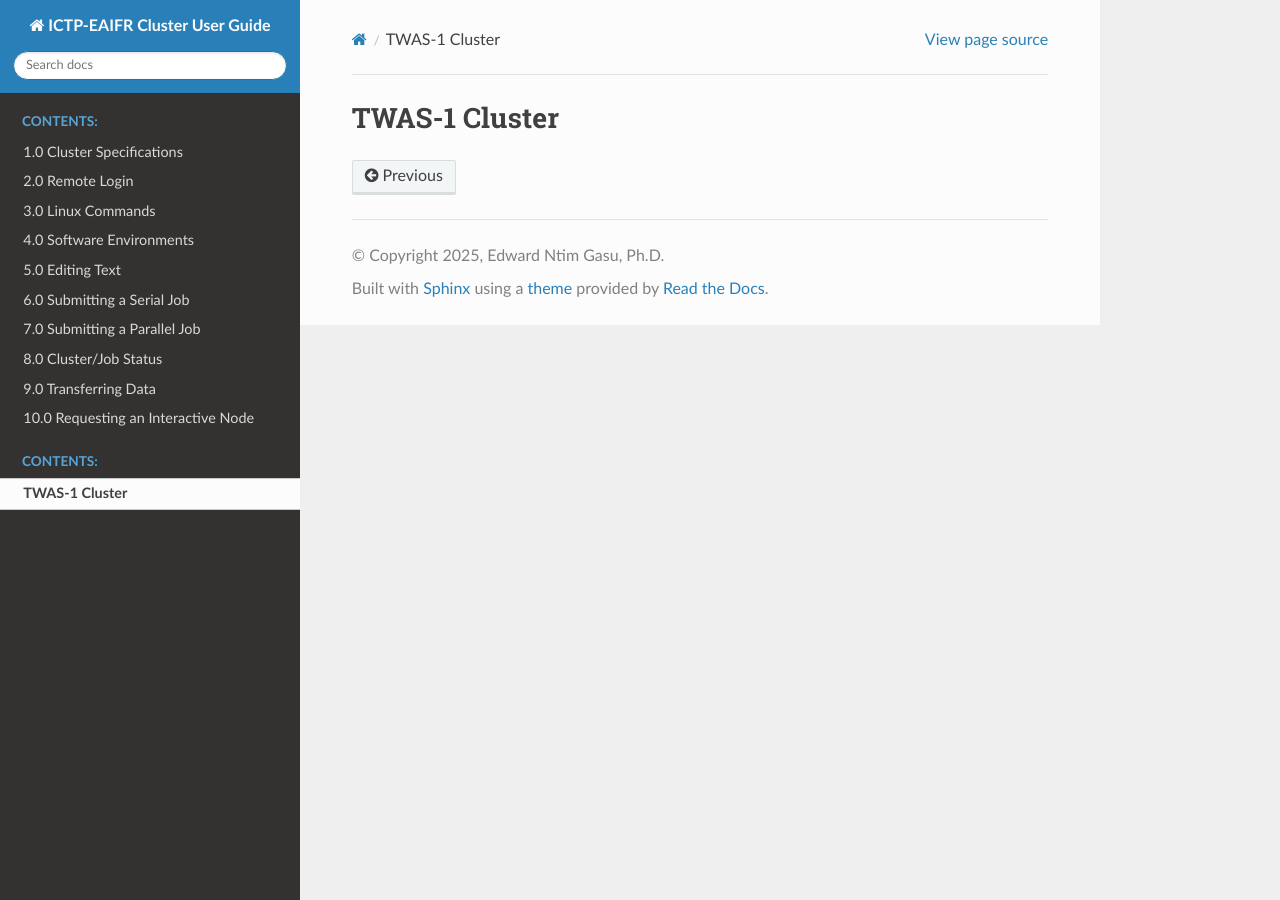
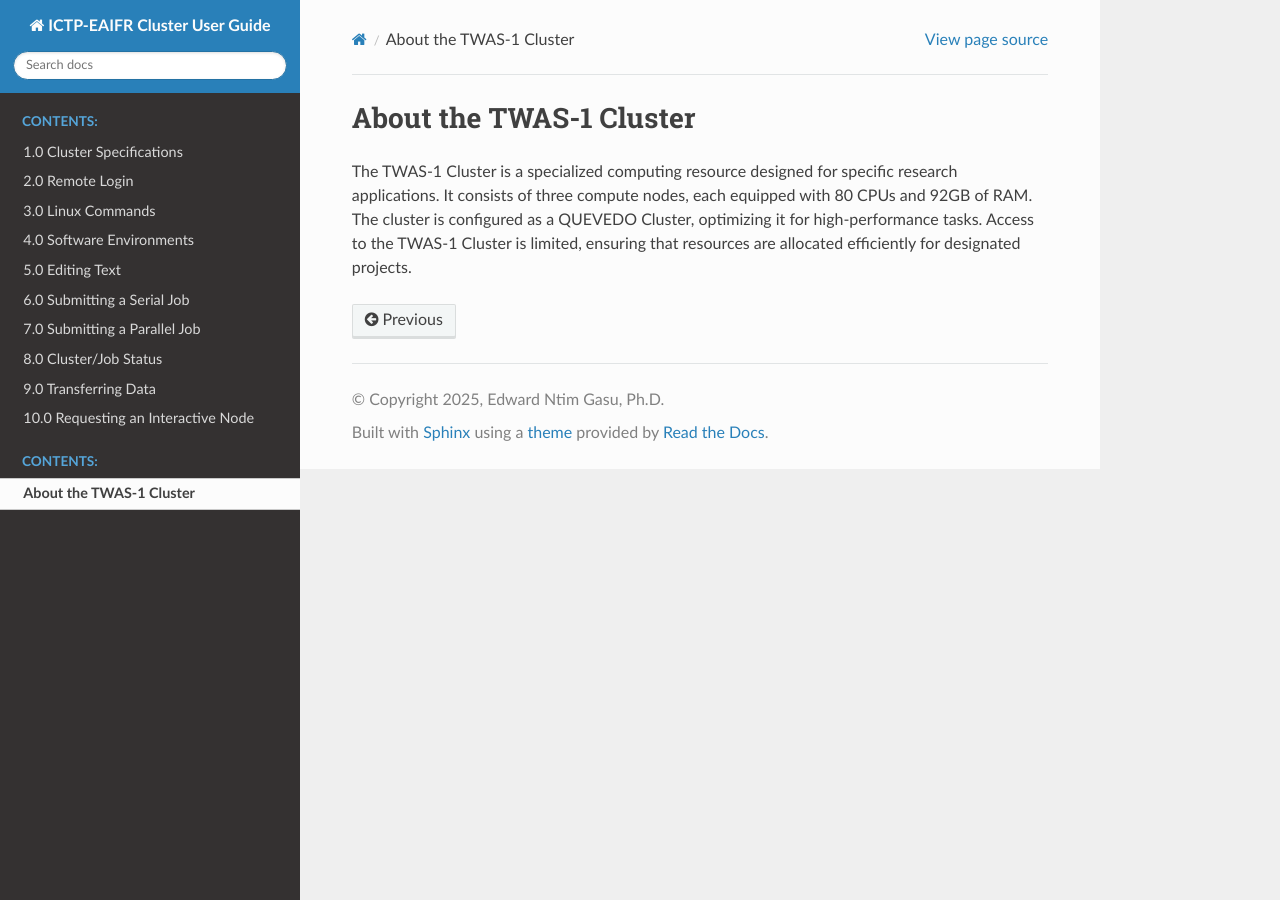
Before and after one commit to eaifrrw/sc-how-to, a Sphinx documentation site: the page built from docs/twas1_specifications.md, in a window 1280 px wide. Built offline with Sphinx 7.4.7 and the Read the Docs theme 3.1.0, drawn with Linux system fonts in a browser that asks for light colours; pages that are not in the unit, such as notebooks, are missing from menus.

Commit message:
added markdown draft for TWAS-1

```diff
--- a/docs/twas1_specifications.md
+++ b/docs/twas1_specifications.md
@@ -1 +1,2 @@
-# TWAS-1 Cluster
+# About the TWAS-1 Cluster
+The TWAS-1 Cluster is a specialized computing resource designed for specific research applications. It consists of three compute nodes, each equipped with 80 CPUs and 92GB of RAM. The cluster is configured as a QUEVEDO Cluster, optimizing it for high-performance tasks. Access to the TWAS-1 Cluster is limited, ensuring that resources are allocated efficiently for designated projects.
```
